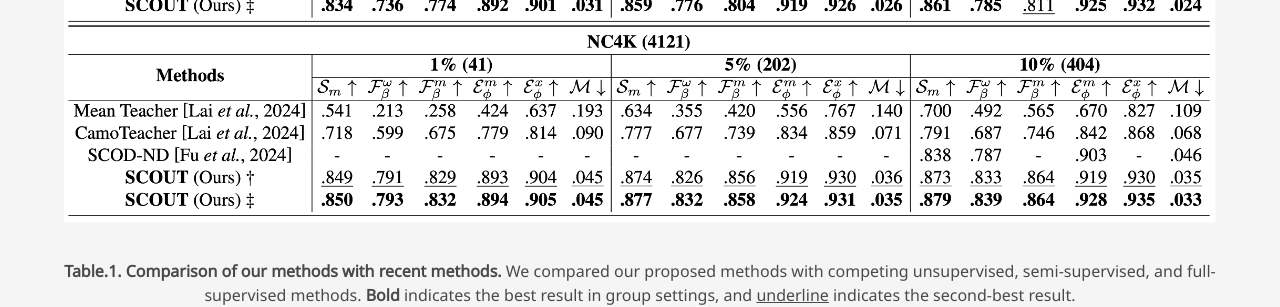
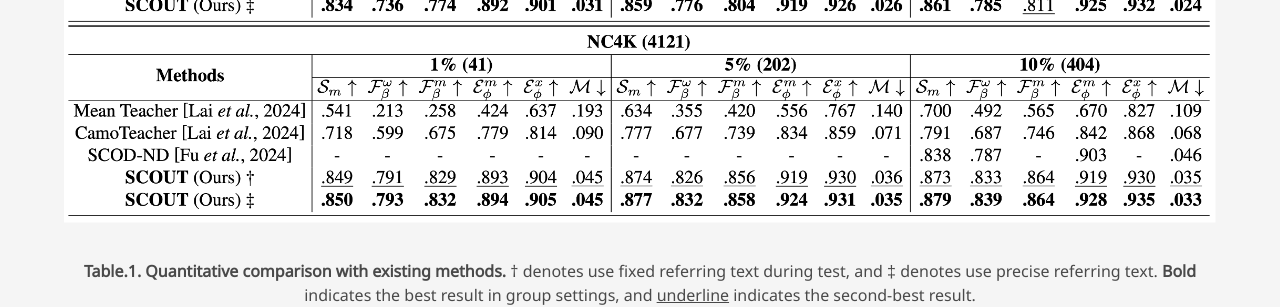
Before and after one commit to Heartfirey/Heartfirey.github.io, a Jekyll site: the page project_page/SCOUT/index.html, which Jekyll copies as it is, in a window 1280 px wide and 900 px high, scrolled down 2362 px, cut to the strip 0-307 px from the top of the window. Built offline with Jekyll 4.4.1, drawn with Linux system fonts in a browser that asks for light colours; nearby versions of some CDN libraries; some web fonts are replaced; library files that are not in the unit come from our copies; a style sheet for code colours, icons or effects is not loaded.

Commit message:
feat: update project page.

```diff
--- a/project_page/SCOUT/index.html
+++ b/project_page/SCOUT/index.html
@@ -193,9 +193,8 @@
     </iframe> -->
                 <div class="has-text-centered"><img src="static/images/main_exp.png" alt="Main Experiment Result" /></div>
                 <h5 class="has-text-centered" style="margin-top: 30px;">
-                    <span class="has-text-weight-bold">Table.1. Comparison of our methods with recent methods.</span>
-                    We compared our proposed methods with competing unsupervised, semi-supervised, and full-supervised
-                    methods.
+                    <span class="has-text-weight-bold">Table.1. Quantitative comparison with existing methods.</span>
+                    † denotes use fixed referring text during test, and ‡ denotes use precise referring text.
                     <span class="has-text-weight-bold">Bold</span> indicates the best result in group settings, and
                     <u>underline</u> indicates the second-best result.
                 </h5>
```
